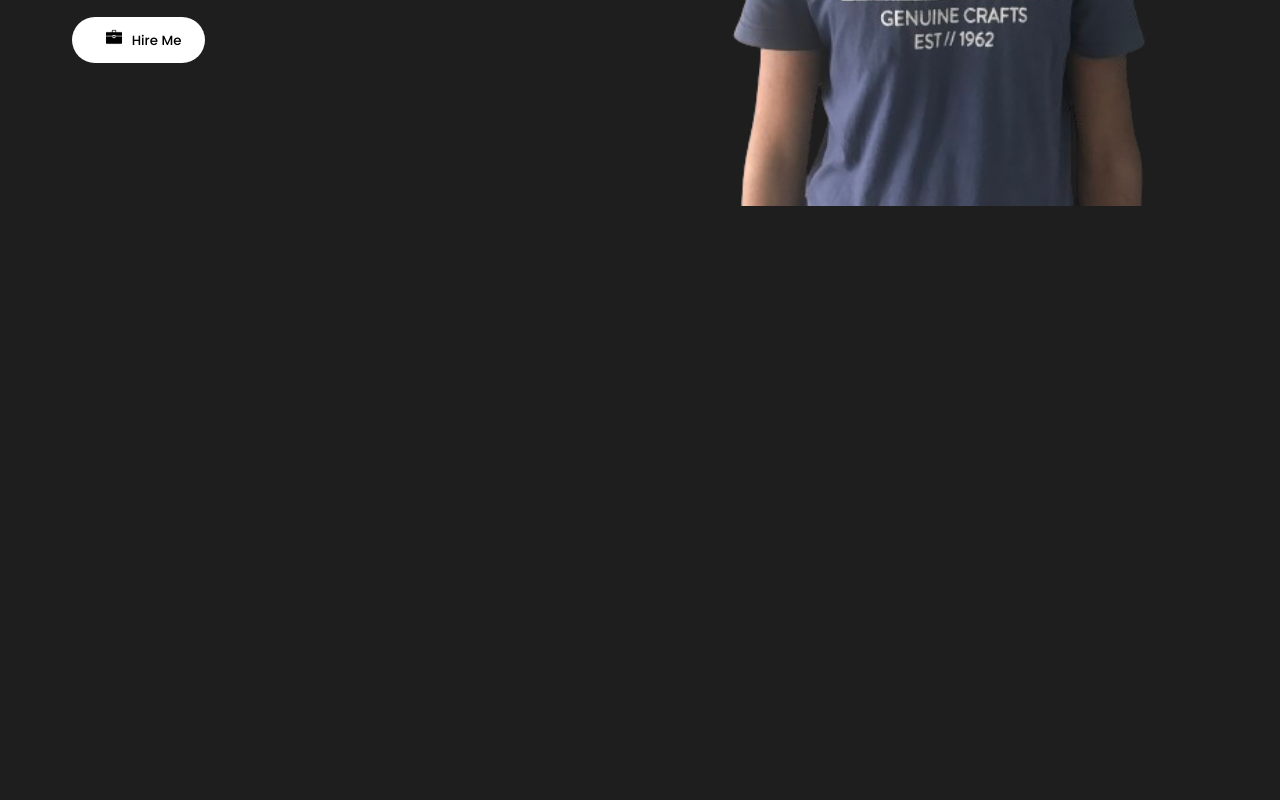
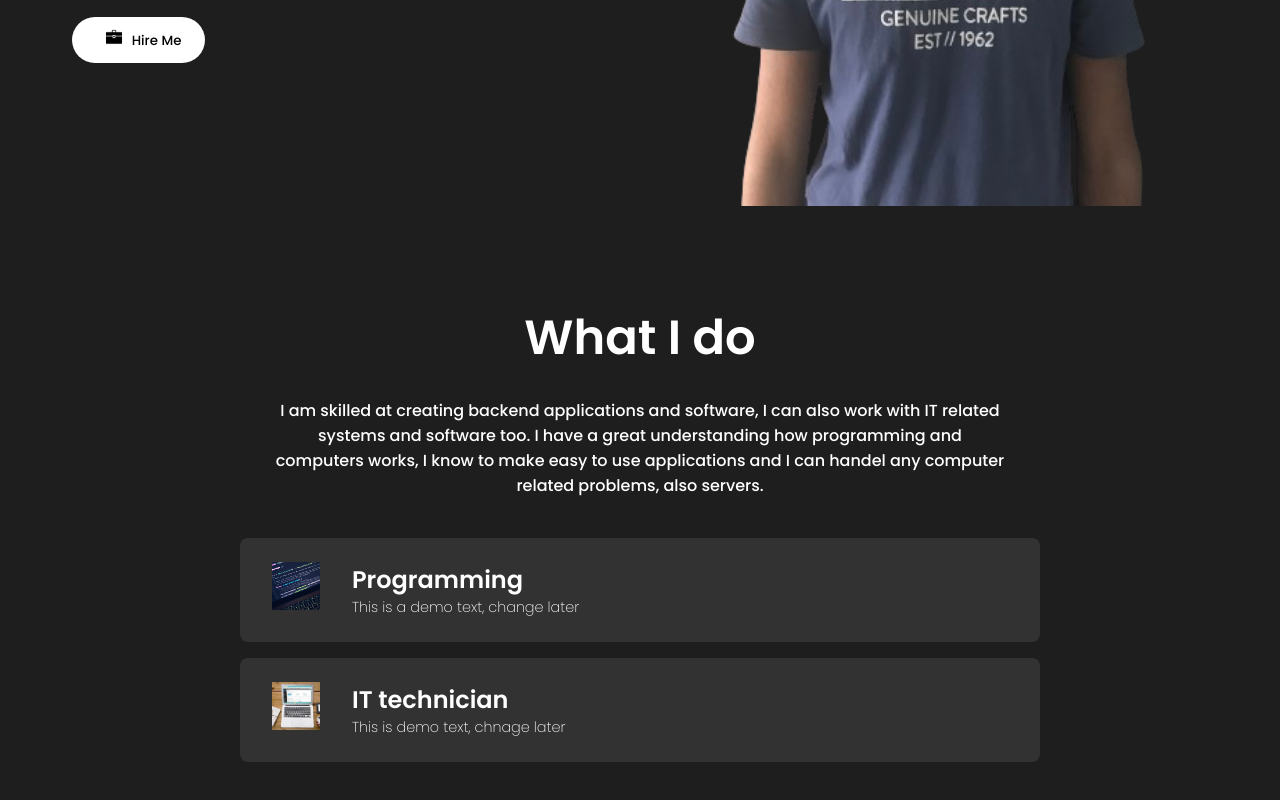
Before and after one commit to Ardinio/Portfolio, a React (Create React App) app: page / in a window 1280 px wide. Shown: the part 562-1362 px from the top of the page. Before the commit the page ends 816 px from the top, so only its background shows below. Built offline with nearby package versions, Linux system fonts and the light colour scheme.

Commit message:
Added skills to my website

```diff
--- a/src/App.tsx
+++ b/src/App.tsx
@@ -1,12 +1,14 @@
 import React from 'react';
 import Navbar from './components/navbar/navbar';
 import Intro from './components/intro/intro';
+import Skills from './components/skills/skills';
 
 function App() {
   return (
     <div className="App">
-      <Navbar/>
-      <Intro/>
+      <Navbar />
+      <Intro />
+      <Skills />
     </div>
   );
 }
--- a/src/components/navbar/navbar.css
+++ b/src/components/navbar/navbar.css
@@ -1,4 +1,5 @@
 .navbar {
+    background: rgb(30, 30, 30);
     height: 5rem;
     width: 100vw;
     max-width: 75rem;
--- /dev/null
+++ b/src/components/skills/skills.css
@@ -0,0 +1,73 @@
+#skills {
+    overflow: hidden;
+    width: 100vw;
+    max-width: 65rem;
+    display: flex;
+    flex-direction: column;
+    align-items: center;
+    justify-content: center;
+    text-align: center;
+    margin: 0 auto;
+}
+
+.skillTitle {
+    font-size: 3rem;
+    font-weight: 600;
+    padding-top: 3rem;
+    margin-bottom: 1.5rem;
+}
+
+.skillDesc {
+    font-weight: 400;
+    font-size: 1rem;
+    max-width: 50rem;
+    padding: 0 2rem;
+}
+
+.skillBars {
+    margin: 1.5rem;
+    width: 100vw;
+    max-width: 80%;
+    text-align: left;
+}
+
+.skillBar {
+    display: flex;
+    margin: 1rem;
+    padding: 1.5rem 2rem;
+    border-radius: 0.5rem;
+    background: rgb(50, 50, 50);
+}
+
+.skillBarImg {
+    object-fit: cover;
+    height: 3rem;
+    width: 3rem;
+    margin-right: 2rem;
+}
+
+.skillBarText>p {
+    font-size: 0.9rem;
+    font-weight: 200;
+}
+
+@media screen and (max-width: 720px) {
+    .skillBarText>p {
+        font-size: 2vw;
+    }
+}
+
+@media screen and (max-width: 480px) {
+    .skillBarText>p {
+        font-size: 3vw;
+    }
+
+    .skillBarImg {
+        height: 2.25rem;
+        width: 2.25rem;
+    }
+
+    .skillBarText>h2 {
+        font-size: 5vw;
+    }
+}
--- /dev/null
+++ b/src/components/skills/skills.tsx
@@ -0,0 +1,34 @@
+import React from "react";
+import './skills.css';
+import Development from '../../assets/Development.jpg';
+import IT from '../../assets/IT.jpg';
+
+function Skills() {
+    return (
+        <section id="skills">
+            <span className="skillTitle">What I do</span>
+            <span className="skillDesc">
+                I am skilled at creating backend applications and software, I can also work with IT related systems and software too.
+                I have a great understanding how programming and computers works, I know to make easy to use applications and I can handel any computer related problems, also servers.
+            </span>
+            <div className="skillBars">
+                <div className="skillBar">
+                    <img src={Development} alt="Programming" className="skillBarImg" />
+                    <div className="skillBarText">
+                        <h2>Programming</h2>
+                        <p>This is a demo text, change later</p>
+                    </div>
+                </div>
+                <div className="skillBar">
+                    <img src={IT} alt="IT" className="skillBarImg" />
+                    <div className="skillBarText">
+                        <h2>IT technician</h2>
+                        <p>This is demo text, chnage later</p>
+                    </div>
+                </div>
+            </div>
+        </section>
+    )
+}
+
+export default Skills
```
Also changed, not shown: src/assets/Development.jpg (added), src/assets/IT.jpg (added).
